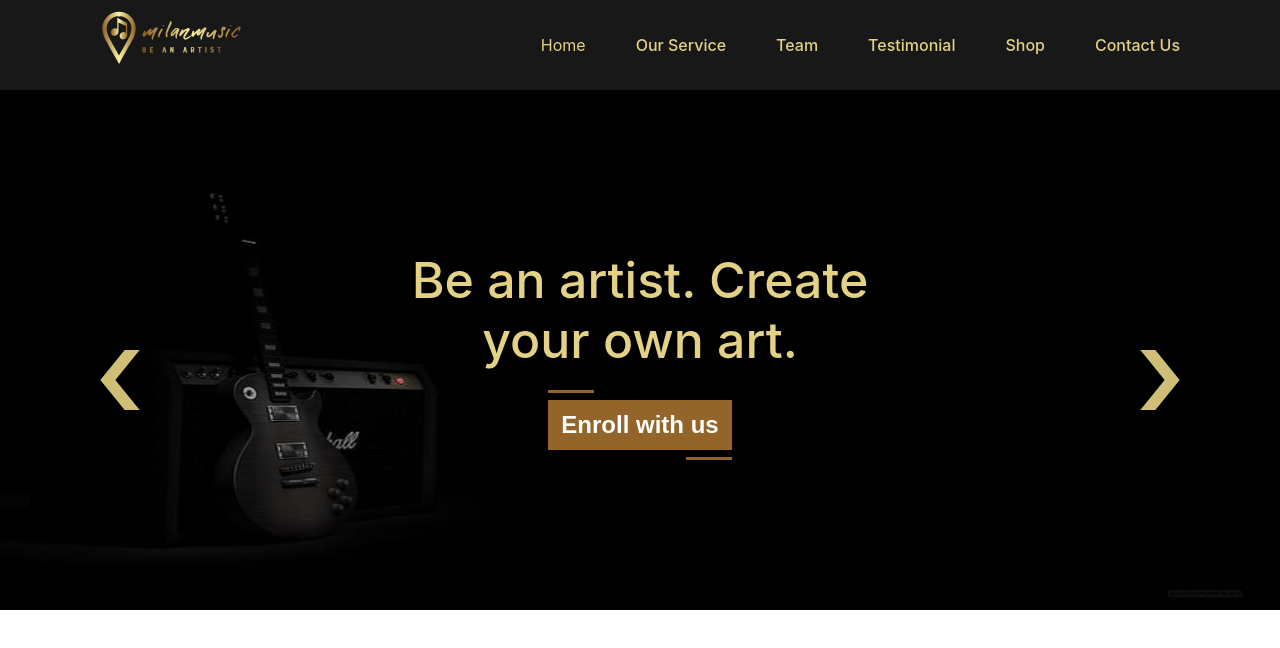
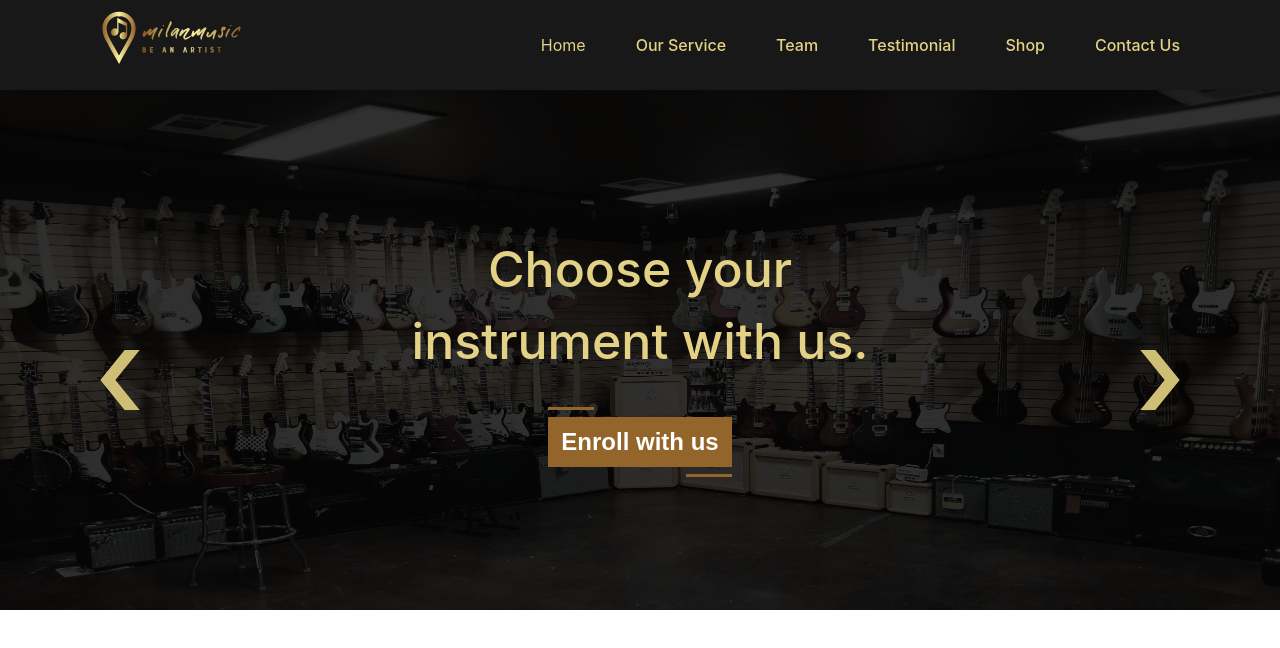
Before and after one commit to MilanRai07/E-Commerce, a React (Vite) app: page / in a window 1280 px wide. Shown: the top 648 px of the page. Built offline with nearby package versions, Linux system fonts and the light colour scheme.

Commit message:
HomePage Slider is created

```diff
--- a/src/Data/HomeImgData.jsx
+++ b/src/Data/HomeImgData.jsx
@@ -4,17 +4,17 @@ import shop3 from '../assets/shop3.jpg';
 export const Images = [
     {
         id: 0,
-        'img':'shop1.jpg',
+        'img':shop1,
         'title': 'Be an artist. Create your own art.'
     },
     {
         id: 1,
-        img: {shop2},
+        'img': shop2,
         'title': 'Get Enroll with us. Stay connected.'
     },
     {
         id: 2,
-        'img': {shop3},
+        'img': shop3,
         'title': 'Choose your instrument with us.'
     }
 ]
--- a/src/Home/HomeIndex.jsx
+++ b/src/Home/HomeIndex.jsx
@@ -1,40 +1,53 @@
 import HomeImage from "./HomeImage";
-import {Images} from '../Data/HomeImgData';
-import { createContext } from "react";
+import { Images } from '../Data/HomeImgData';
+import { useState } from "react";
 import '../scss/HomeImage.scss';
-import {ReactComponent as Left} from '../assets/left.svg';
-import {ReactComponent as Right} from '../assets/right.svg';
-const ParentData=createContext();
-const HomeIndex=()=>{
-    const contextValue={
+import { ReactComponent as Left } from '../assets/left.svg';
+import { ReactComponent as Right } from '../assets/right.svg';
 
+const HomeIndex = () => {
+  const [current, setCurrent] = useState(2);
+
+  const LeftSlide = () => {
+    if (current == 0) {
+      setCurrent(2);
+    } else {
+      setCurrent(current - 1);
     }
-  return(
+  }
+  const RightSlide = () => {
+    if (current == 2) {
+      setCurrent(0);
+    } else {
+      setCurrent(current + 1);
+    }
+  }
+
+  return (
     <>
       <div className="home-container">
-      <Left className="left-slide"/>
-    <ParentData.Provider value={contextValue}>
+        <Left className="left-slide" onClick={LeftSlide} />
           <div className="homeimg-container">
-      {Images.slice(0,1).map((ele,index)=>{
+            {Images.map((ele, index) => {
               const { id, img, title } = ele;
-        return(
-          <div key={index}>
+              return (
+                <div key={index} className={index === current ? 'active-img' : 'passive-img'}>
+                  {index === current && (
                     <HomeImage
                       Id={id}
                       Img={img}
                       Title={title}
                     />
+                  )}
                 </div>
               )
             })
 
             }
           </div>
-       </ParentData.Provider>
-       <Right className="right-slide"/>
+        <Right className="right-slide" onClick={RightSlide} />
       </div>
     </>
   )
 }
 export default HomeIndex;
-export {ParentData};
--- a/src/scss/HomeImage.scss
+++ b/src/scss/HomeImage.scss
@@ -1,31 +1,40 @@
 @import 'mixin.scss';
-.home-container{
+
+.home-container {
     @include d-box(520px, 100%, null, null);
-    position:relative;
-    .left-slide{
-        @include position(50%,null,7%,null);
-        z-index:1;
+    position: relative;
+
+    .left-slide {
+        @include position(50%, null, 7%, null);
+        z-index: 1;
+        cursor: pointer;
     }
-    .right-slide{
-        @include position(50%,null,null,7%);
-        z-index:1;
+
+    .right-slide {
+        @include position(50%, null, null, 7%);
+        z-index: 1;
+        cursor: pointer;
     }
+
     .homeimg-container {
-    z-index:0;
+        z-index: 0;
         position: relative;
         height: 520px;
+
         .home-img {
             img {
                 @include d-box(520px, 100%, null, null);
+                filter:brightness(20%);
             }
 
             div {
-            @include flex(center, center, 30px, column);
+                @include flex(center, center, 40px, column);
+                flex-wrap: wrap;
                 @include position(20%, 20%, 0, 0);
                 color: #fff;
 
                 h3 {
-                @include font(450, 50px, 60px, #e3d285, 30rem);
+                    @include font(450, 50px, 72px, #e3d285, 30rem);
                     text-align: center;
                 }
 
@@ -68,4 +77,34 @@
             }
         }
     }
+
+    .active-img {
+        opacity: 1;
+        transition-duration: 1s;
     }
+    .passive-img{
+        opacity:0.9;
+        transition-duration: 1s;
+    }
+}
+@media only screen and (max-width:649px){
+
+    .home-container {
+        .left-slide {
+            @include position(80%, null, 7%, null);
+        }
+
+        .right-slide {
+            @include position(80%, null, null, 7%);
+        }
+        .homeimg-container {
+            .home-img {
+                div {
+                    h3 {
+                        @include font(450, 50px, 72px, #e3d285, 30rem);
+                    }
+                }
+            }
+        }
+    }
+}
```
Also changed, not shown: public/shop1.jpg (deleted). Lines whose indentation alone changed are shown as unchanged.
